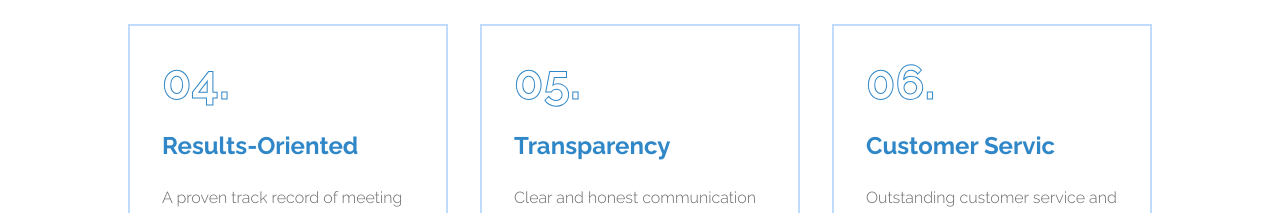
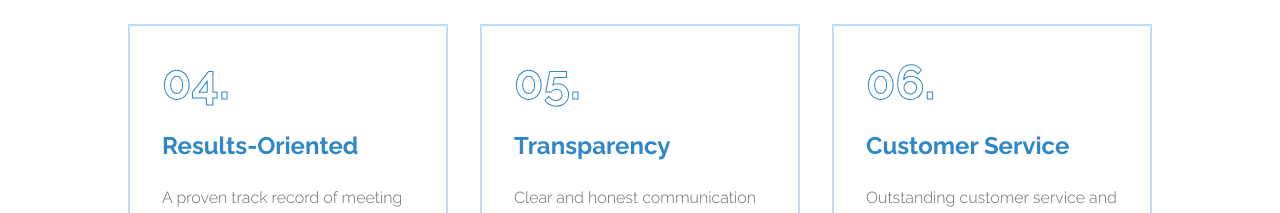
Before and after one commit to euzenwebsites/ignyteslab, a Next.js app: page /about in a window 1280 px wide. Shown: the part 2500-2713 px from the top of the page. Built offline with nearby package versions, Linux system fonts and the light colour scheme.

Commit message:
updated commit

```diff
--- a/app/about/components/WhyChooseUs.js
+++ b/app/about/components/WhyChooseUs.js
@@ -15,7 +15,7 @@ const WhyChooseUs = () => {
         <Feature number="03." heading="Reliability" description="Trustworthy and dependable when it comes to keeping promises and deadlines."/>
         <Feature number="04." heading="Results-Oriented" description="A proven track record of meeting and surpassing customer goals."/>
         <Feature number="05." heading="Transparency" description="Clear and honest communication throughout services or projects."/>
-        <Feature number="06." heading="Customer Servic" description="Outstanding customer service and a commitment to client satisfaction."/>
+        <Feature number="06." heading="Customer Service" description="Outstanding customer service and a commitment to client satisfaction."/>
     </div>
     </div>
 
```
